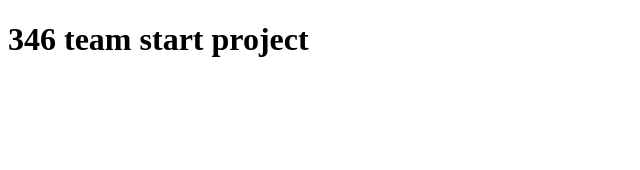
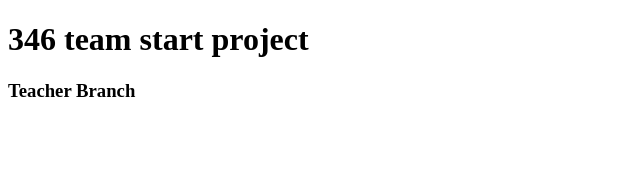
Before and after one commit to Ziyoviddin880/team346, a React (Vite) app: page / in a window 1280 px wide. Shown: the top 170 px of the page, without its empty margins (0-640 px from the left). Built offline with nearby package versions, Linux system fonts and the light colour scheme.

Commit message:
Add teacher

```diff
--- a/src/App.jsx
+++ b/src/App.jsx
@@ -4,6 +4,7 @@ function App() {
   return (
     <div>
       <h1>346 team start project</h1>
+      <h3>Teacher Branch</h3>
     </div>
   );
 }
```
